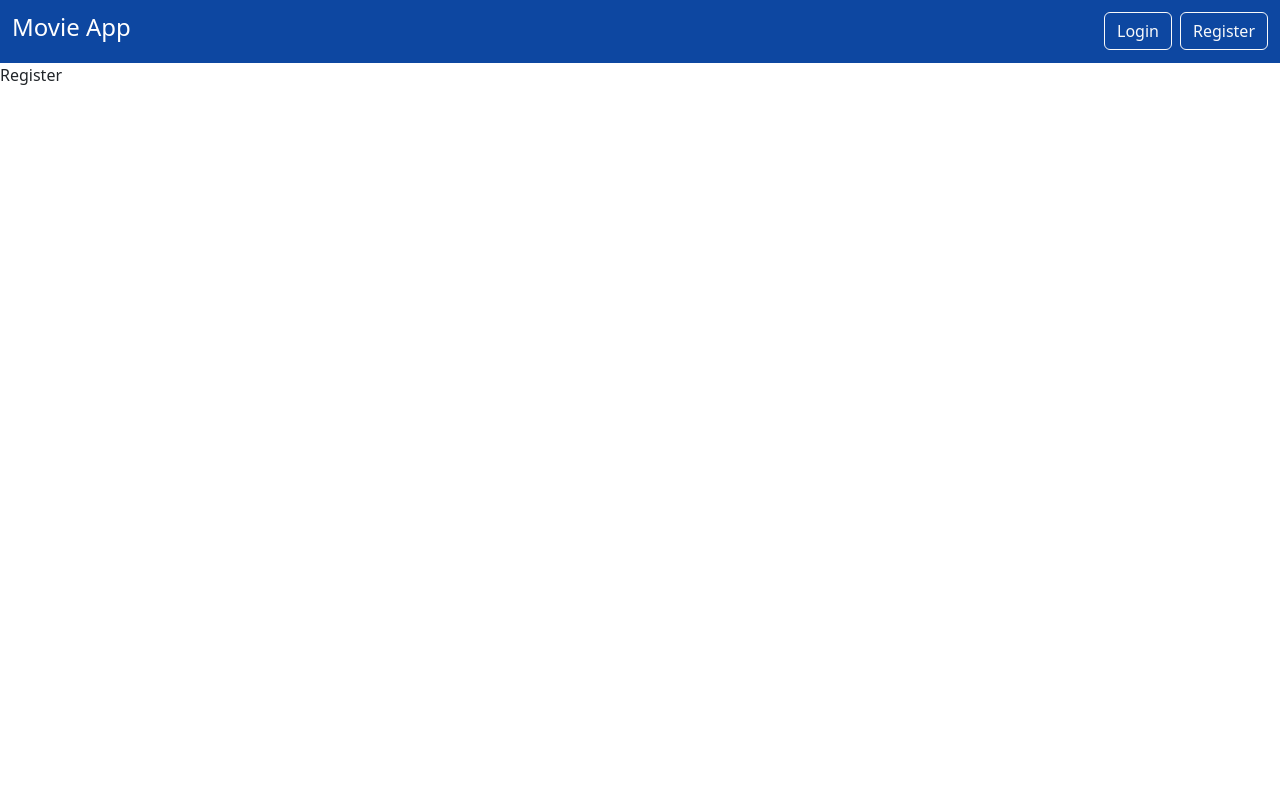
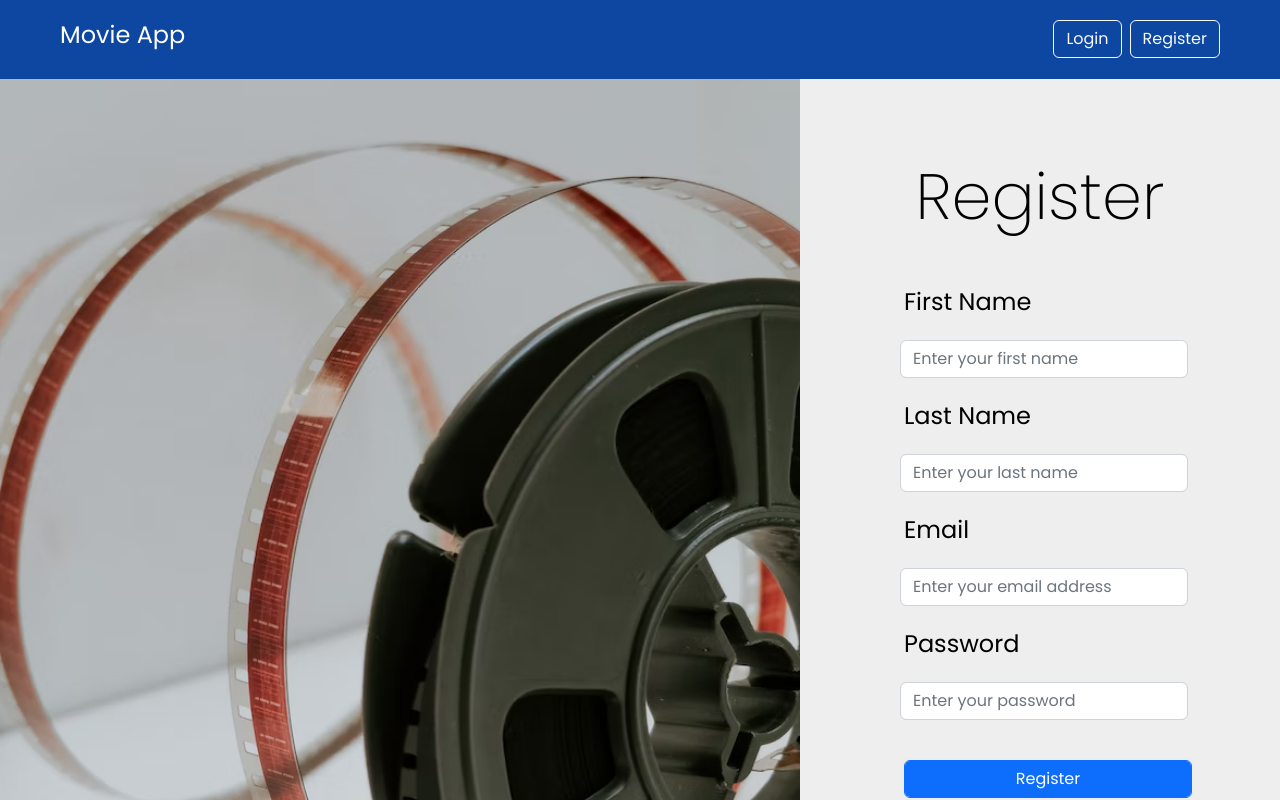
Before and after one commit to Adanurk/react-movie-app, a React (Create React App) app: page /register in a window 1280 px wide. Shown: the top 800 px of the page. Built offline with nearby package versions, Linux system fonts and the light colour scheme.

Commit message:
register done

```diff
--- a/src/index.css
+++ b/src/index.css
@@ -94,6 +94,12 @@ body {
   min-height: 800px;
 }
 
+.form-image img{
+  width: 100%;
+  object-position: center;
+  object-fit: cover;
+}
+
 .register-form {
   flex: 1;
   background-color: #eeeeee;
--- a/src/index.js
+++ b/src/index.js
@@ -1,7 +1,7 @@
 import React from 'react';
 import ReactDOM from 'react-dom/client';
+import "bootstrap/dist/css/bootstrap.css";
 import './index.css';
-import "bootstrap/dist/css/bootstrap.css";
 import App from './App';
 
 const root = ReactDOM.createRoot(document.getElementById('root'));
--- a/src/pages/Register.js
+++ b/src/pages/Register.js
@@ -1,8 +1,50 @@
-import React from 'react'
+import React, { useState } from 'react';
+import myImg from "./../cinema.avif";
 
 const Register = () => {
+  const [firstName, setFirstName] = useState();
+  const [lastName, setLastName] = useState();
+  const [email, setEmail] = useState();
+  const [password, setPassword] = useState();
+
+  const handleSubmit = () => {
+
+  }
+
+
+
   return (
-    <div>Register</div>
+    <div className='d-flex justify-content-center flex-wrap'>
+      <div className='form-image'>
+        <img src={myImg} alt="img"/>
+      </div>
+      <div className='register-form'>
+        <h1 className='form-title display-3'>Register</h1>
+        <form id='register'>
+          <div className='mb-3'>
+            <label htmlFor="first-name" className='form-label'>First Name</label>
+            <input type="text" className='form-control' id='first-name' placeholder='Enter your first name' onChange={(e) => setFirstName(e.target.value)}/>
+          </div>
+          <div className='mb-3'>
+            <label htmlFor="last-name" className='form-label'>Last Name</label>
+            <input type="text" className='form-control' id='last-name' placeholder='Enter your last name' onChange={(e) => setLastName(e.target.value)}/>
+          </div>
+          <div className='mb-3'>
+            <label htmlFor="email" className='form-label'>Email</label>
+            <input type="email" className='form-control' id='email' placeholder='Enter your email address' onChange={(e) => setEmail(e.target.value)}/>
+          </div>
+          <div className='mb-3'>
+            <label htmlFor="password" className='form-label'>Password</label>
+            <input type="password" className='form-control' id='password' placeholder='Enter your password' onChange={(e) => setPassword(e.target.value)}/>
+          </div>
+          <input type="button" className="btn btn-primary form-control" value="Register" onClick={handleSubmit}/>
+        </form>
+
+      </div>
+
+
+
+    </div>
   )
 }
 
```
Also changed, not shown: src/cinema.avif (added).
